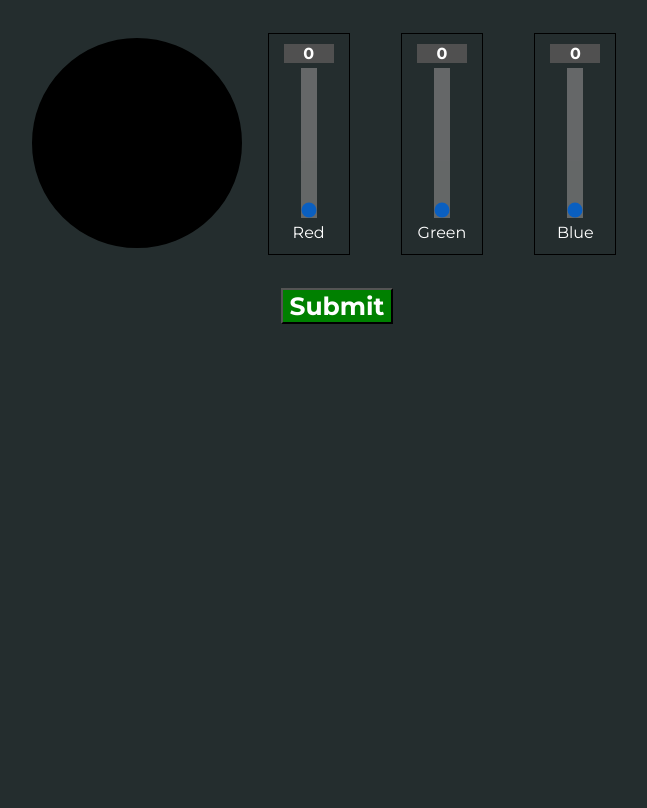
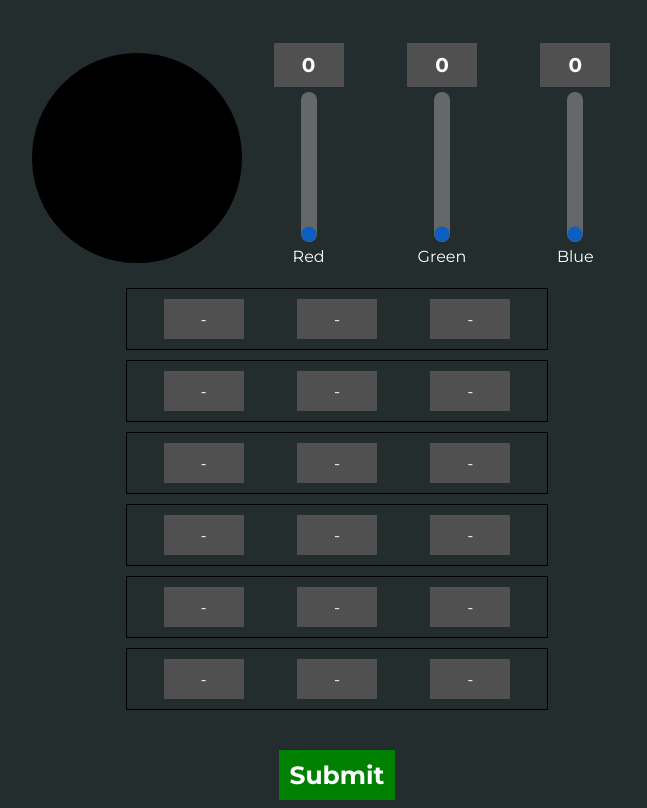
Before and after one commit to nnandersonn/palettable, a plain HTML site: page index.html in a window 1280 px wide. Shown: the part 94-902 px from the top of the page, without its empty margins (311-958 px from the left). Before the commit the page ends 816 px from the top, so only its background shows below. Drawn offline with Linux system fonts and the light colour scheme.

Commit message:
updating guess mechanic and highlighting of guesses

```diff
--- a/index.html
+++ b/index.html
@@ -40,6 +40,42 @@
             </div>
         </div>
     </div>
+    <div class="guess-container">
+        <div class="guess-row">
+            <div class="red-guess"></div>
+            <div class="green-guess"></div>
+            <div class="blue-guess"></div>
+        </div>
+        <div class="guess-row">
+            <div class="red-guess"></div>
+            <div class="green-guess"></div>
+            <div class="blue-guess"></div>
+        </div>
+        <div class="guess-row">
+            <div class="red-guess"></div>
+            <div class="green-guess"></div>
+            <div class="blue-guess"></div>
+        </div>
+        <div class="guess-row">
+            <div class="red-guess"></div>
+            <div class="green-guess"></div>
+            <div class="blue-guess"></div>
+        </div>
+        <div class="guess-row">
+            <div class="red-guess"></div>
+            <div class="green-guess"></div>
+            <div class="blue-guess"></div>
+        </div>
+        <div class="guess-row">
+            <div class="red-guess"></div>
+            <div class="green-guess"></div>
+            <div class="blue-guess"></div>
+        </div>
+
+    </div>
+
+
+
     <div class="submit-container">
         <button id="submit-button">Submit</button>
     </div>
--- a/main.js
+++ b/main.js
@@ -4,6 +4,25 @@ var green_slider = document.getElementById("green-slider")
 var green_output = document.getElementById("green-output")
 var blue_slider = document.getElementById("blue-slider")
 var blue_output = document.getElementById("blue-output")
+
+var submit_button = document.getElementById("submit-button")
+
+var red_guesses = document.getElementsByClassName("red-guess")
+var green_guesses = document.getElementsByClassName("green-guess")
+var blue_guesses = document.getElementsByClassName("blue-guess")
+
+var correct_color_1 = [48, 157, 142]
+
+var color_guesses = [
+    ["-","-","-","-","-","-"],
+    ["-","-","-","-","-","-"],
+    ["-","-","-","-","-","-"]
+]
+
+var guess_number = 0;
+
+
+
 
 red_output.innerHTML = red_slider.value
 green_output.innerHTML = green_slider.value
@@ -13,7 +32,7 @@ var green_color = green_slider.value
 var blue_color = blue_slider.value
 
 updateSwatch(red_color,green_color,blue_color)
-
+updateGuesses()
 
 red_slider.oninput = function(){
     red_output.innerHTML = this.value
@@ -36,3 +55,45 @@ function updateSwatch(r,g,b){
     var colorSwatch = document.getElementById("color-swatch")
     colorSwatch.style.backgroundColor = "rgb("+r+","+g+","+b+")"
 }
+
+function updateGuesses() {
+    // RED
+    for (let i = 0; i < red_guesses.length; i++){
+        red_guesses[i].innerHTML = color_guesses[0][i]
+        var highlightColor = highlightGuess(0,color_guesses[0][i])
+        red_guesses[i].style.backgroundColor = highlightColor
+    }
+    // GREEN
+    for (let i = 0; i < green_guesses.length; i++){
+        green_guesses[i].innerHTML = color_guesses[1][i]
+        var highlightColor = highlightGuess(1,color_guesses[1][i])
+        green_guesses[i].style.backgroundColor = highlightColor
+    }
+    // BLUE
+    for (let i = 0; i < blue_guesses.length; i++){
+        blue_guesses[i].innerHTML = color_guesses[2][i]
+        var highlightColor = highlightGuess(2,color_guesses[2][i])
+        blue_guesses[i].style.backgroundColor = highlightColor
+    }
+}
+
+function submitGuess(){
+    color_guesses[0][guess_number] = red_color
+    color_guesses[1][guess_number] = green_color
+    color_guesses[2][guess_number] = blue_color
+    updateGuesses()
+    guess_number ++;
+}
+
+function highlightGuess(RGB, guess){
+
+    if (guess <= correct_color_1[RGB] + 10 && guess >= correct_color_1[RGB] - 10){
+        return "#538D4E"
+    } else if (guess > correct_color_1[RGB] + 10) {
+        return "#DB504A"
+    } else if (guess < correct_color_1[RGB] - 10) {
+        return "#3891A6"
+    }
+}
+
+submit_button.addEventListener("click", submitGuess)
--- a/styles.css
+++ b/styles.css
@@ -9,7 +9,8 @@ body {
     flex-direction: column;
     box-sizing: border-box;
     /* justify-content: center; */
-    height: 100vh;
+    align-items: center;
+    /* height: 100vh; */
 }
 
 .title {
@@ -26,7 +27,6 @@ body {
     flex-wrap: wrap;
     justify-content: center;
     align-items: center;
-
 }
 
 .color-swatch {
@@ -38,6 +38,7 @@ body {
 }
 
 .color-container {
+    height: 250px;
     display: flex;
     flex-direction: row;
     justify-content: center;
@@ -55,7 +56,7 @@ body {
 .slide-container {
     width: 20%;
     height: 100%;
-    border: black solid thin;
+    /* border: black solid thin; */
 }
 
 .slider-title {
@@ -82,6 +83,7 @@ body {
     position: relative;
     top: 60px;
     left: -37px;
+    border-radius: 10px;
 }
 
 .slider:hover {
@@ -98,6 +100,8 @@ body {
     background-color: #505050;
     color: white;
     font-weight: 700;
+    font-size: 20px;
+    padding: 10px;
 }
 
 .submit-container {
@@ -112,4 +116,36 @@ body {
     color: white;
     font-weight: 700;
     font-size: 25px;
+    border: none;
+    padding: 10px;
 }
+
+.guess-container {
+    display: flex;
+    flex-direction: column;
+    justify-content: center;
+    align-items: center;
+
+    width: 400px;
+}
+
+.guess-row {
+    margin-top: 5px;
+    margin-bottom: 5px;
+    width: 100%;
+    display: flex;
+    flex-direction: row;
+    justify-content: space-around;
+    padding: 10px;
+    border: solid black thin;
+}
+
+.red-guess, .green-guess, .blue-guess{
+    display: flex;
+    justify-content: center;
+    align-items: center;
+    width: 80px;
+    height: 40px;
+    background-color: #505050;
+    color: white;
+}
```
